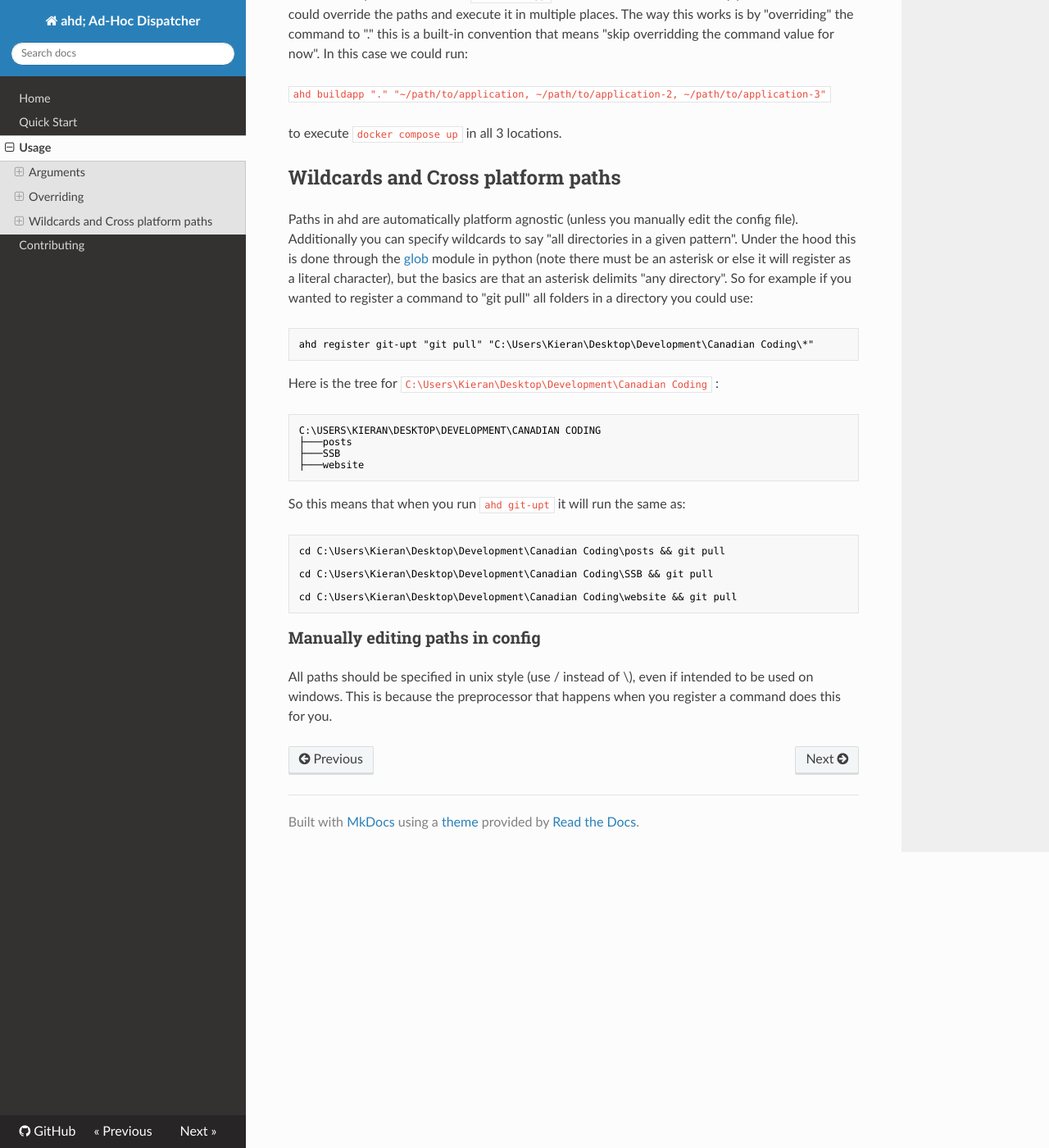
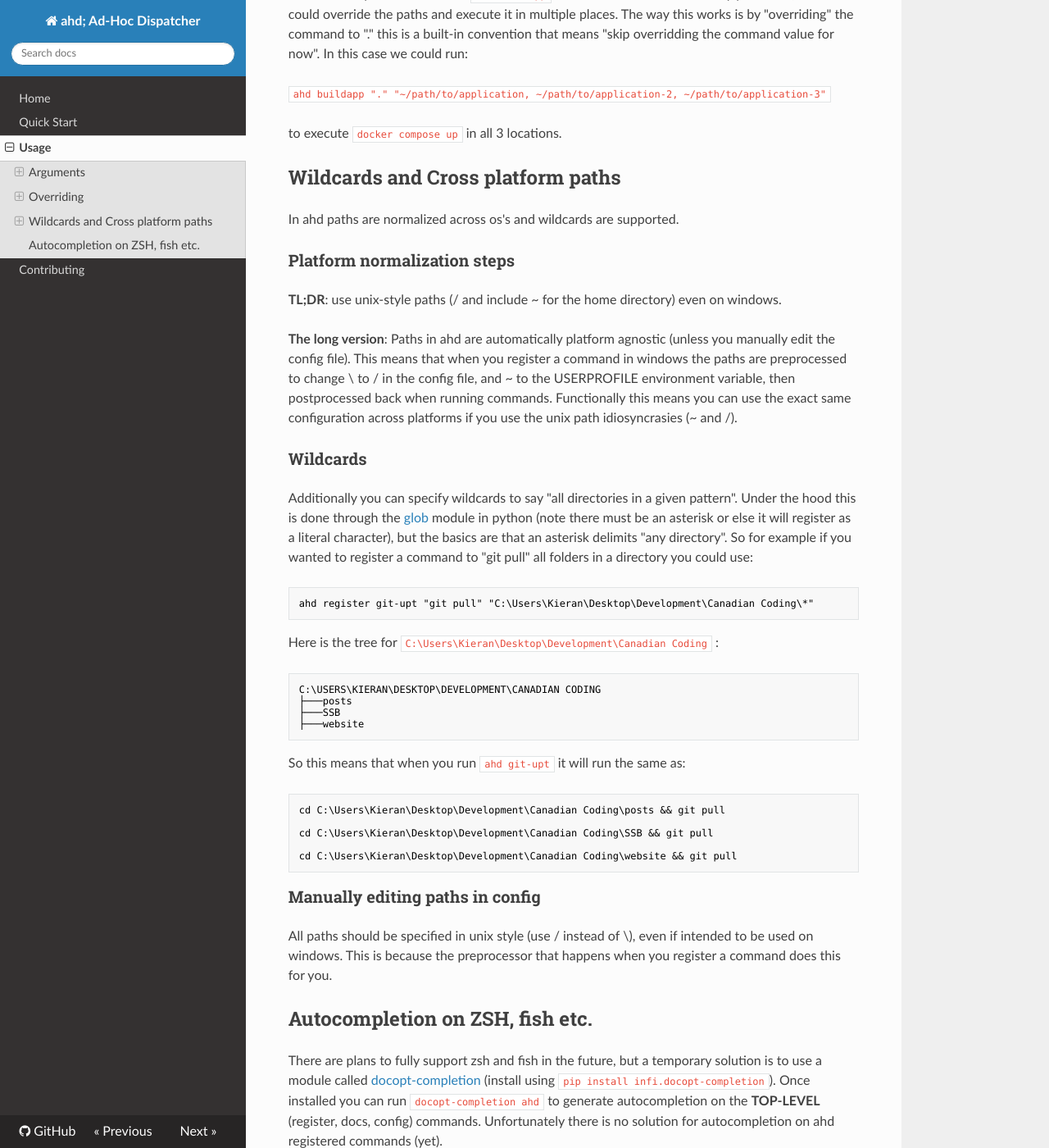
Before and after one commit to Descent098/ahd, an MkDocs documentation site: the page built from docs/usage.md, in a window 1280 px wide and 1400 px high, scrolled down 1649 px. Shown: the whole window at 82% size. Built offline with MkDocs 1.6.1, drawn with Linux system fonts in a browser that asks for light colours; nearby versions of some CDN libraries.

Commit message:
Updated more documentation, and added ~ path normalization on windows

````diff
--- a/docs/usage.md
+++ b/docs/usage.md
@@ -86,7 +86,25 @@
 
 ## Wildcards and Cross platform paths
 
-Paths in ahd are automatically platform agnostic (unless you manually edit the config file). Additionally you can specify wildcards to say "all directories in a given pattern". Under the hood this is done through the [glob](https://docs.python.org/3/library/glob.html) module in python (note there must be an asterisk or else it will register as a literal character), but the basics are that an asterisk delimits "any directory". So for example if you wanted to register a command to "git pull" all folders in a directory you could use:
+In ahd paths are normalized across os's and wildcards are supported.
+
+
+
+### Platform normalization steps
+
+**TL;DR**: use unix-style paths (/ and include ~ for the home directory) even on windows.
+
+
+
+**The long version**: Paths in ahd are automatically platform agnostic (unless you manually edit the config file). This means that when you register a command in windows the paths are preprocessed to change \\ to / in the config file, and ~ to the USERPROFILE environment variable, then postprocessed back when running commands. Functionally this means you can use the exact same configuration across platforms if you use the unix path idiosyncrasies (~ and /).
+
+
+
+
+
+### Wildcards
+
+Additionally you can specify wildcards to say "all directories in a given pattern". Under the hood this is done through the [glob](https://docs.python.org/3/library/glob.html) module in python (note there must be an asterisk or else it will register as a literal character), but the basics are that an asterisk delimits "any directory". So for example if you wanted to register a command to "git pull" all folders in a directory you could use:
 
 ```powershell
 ahd register git-upt "git pull" "C:\Users\Kieran\Desktop\Development\Canadian Coding\*"
@@ -120,3 +138,11 @@ cd C:\Users\Kieran\Desktop\Development\Canadian Coding\website && git pull
 ### Manually editing paths in config
 
 All paths should be specified in unix style (use / instead of \\), even if intended to be used on windows. This is because the preprocessor that happens when you register a command does this for you.
+
+
+
+
+
+## Autocompletion on ZSH, fish etc.
+
+There are plans to fully support zsh and fish in the future, but a temporary solution is to use a module called [docopt-completion](https://github.com/Infinidat/infi.docopt_completion) (install using ```pip install infi.docopt-completion```). Once installed you can run ```docopt-completion ahd``` to generate autocompletion on the **TOP-LEVEL** (register, docs, config) commands. Unfortunately there is no solution for autocompletion on ahd registered commands (yet).
````
Also changed, not shown: 1 other file.
